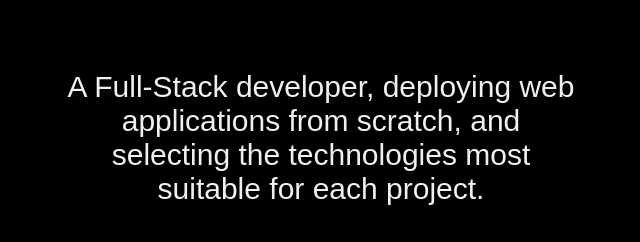
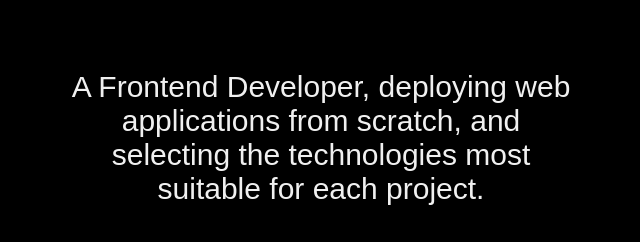
Before and after one commit to worm-codes/Portfolio_Website, a Next.js app: page / in a window 1280 px wide. Shown: the part 358-600 px from the top of the page, without its empty margins (319-959 px from the left). Built offline with nearby package versions, Linux system fonts and the light colour scheme.

Commit message:
Experience edit

```diff
--- a/pages/index.js
+++ b/pages/index.js
@@ -18,7 +18,7 @@ function Home() {
         <h2> Hi, My Name is Oğuzhan...</h2>
         <div className={styles.prompt}>
           <p className={styles.detail}>
-            A Full-Stack developer, deploying web applications from scratch, and
+            A Frontend Developer, deploying web applications from scratch, and
             selecting the technologies most suitable for each project.
           </p>
 
```
Also changed, not shown: pages/experience/index.js (+8 -0 lines).
